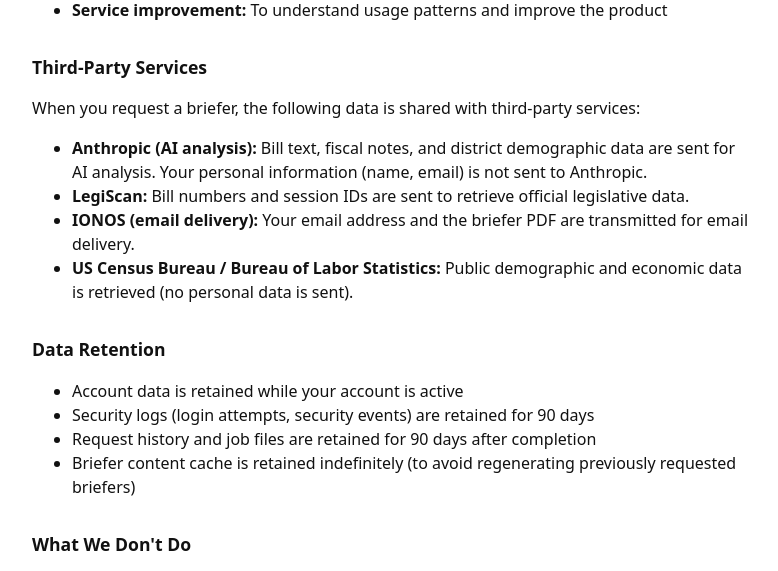
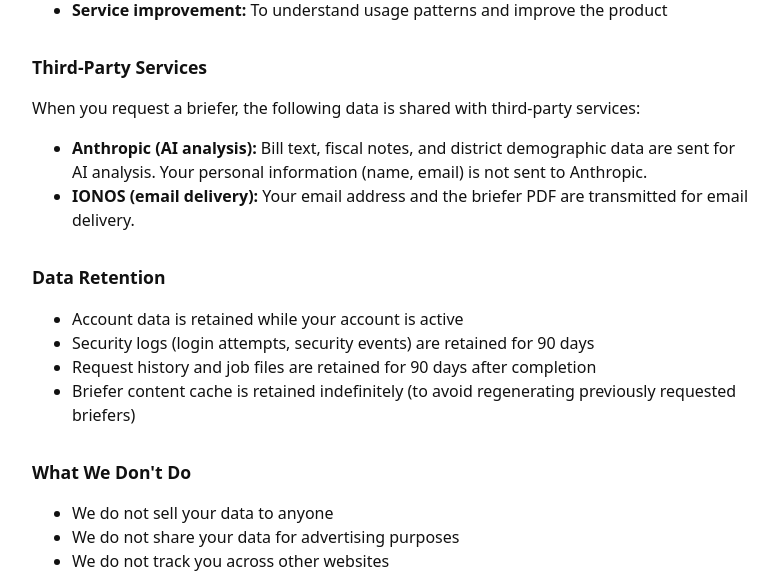
Before and after one commit to BillBrieferServer/dispatch, a FastAPI app: page /privacy in a window 1280 px wide. Shown: the part 506-1077 px from the top of the page, without its empty margins (248-1026 px from the left). Run offline with FastAPI, Linux system fonts and the light colour scheme; parts of the project's set-up code (start-up, migrations or seed data) failed here and were passed over.

Commit message:
Remove LegiScan references: all legislative data sourced from legislature.idaho.gov

```diff
--- a/app/briefer_format.py
+++ b/app/briefer_format.py
@@ -570,7 +570,7 @@ def format_full_briefer(
     )
     parts.append("Data Sources")
     parts.append(
-        "Idaho Legislature (legislature.idaho.gov), LegiScan bill tracking, "
+        "Idaho Legislature (legislature.idaho.gov), "
         "IACI / IFF / IFBF / CPAC / ACLU Idaho legislator scorecards"
     )
     parts.append("Disclaimer")
--- a/templates/about.html
+++ b/templates/about.html
@@ -29,7 +29,7 @@
       <li>AI analyzes full bill text and fiscal notes from official Idaho legislative sources</li>
       <li>Legislator scores are sourced from IACI, IFF, IFBF, CPAC, and ACLU Idaho scorecards</li>
       <li>Advocacy positions are pulled from public organizational trackers</li>
-      <li>Legislative history, committee paths, and vote records come from legislature.idaho.gov and LegiScan</li>
+      <li>Legislative history, committee paths, and vote records come from legislature.idaho.gov</li>
       <li>AI is used to summarize, contextualize, and assess momentum &mdash; not to generate facts, statistics, or quotes</li>
     </ul>
 
--- a/templates/privacy.html
+++ b/templates/privacy.html
@@ -31,9 +31,8 @@
     <p>When you request a briefer, the following data is shared with third-party services:</p>
     <ul>
       <li><strong>Anthropic (AI analysis):</strong> Bill text, fiscal notes, and district demographic data are sent for AI analysis. Your personal information (name, email) is not sent to Anthropic.</li>
-      <li><strong>LegiScan:</strong> Bill numbers and session IDs are sent to retrieve official legislative data.</li>
       <li><strong>IONOS (email delivery):</strong> Your email address and the briefer PDF are transmitted for email delivery.</li>
-      <li><strong>US Census Bureau / Bureau of Labor Statistics:</strong> Public demographic and economic data is retrieved (no personal data is sent).</li>
+
     </ul>
 
     <h2 style="font-size:1.1em;margin-top:32px;">Data Retention</h2>
```
